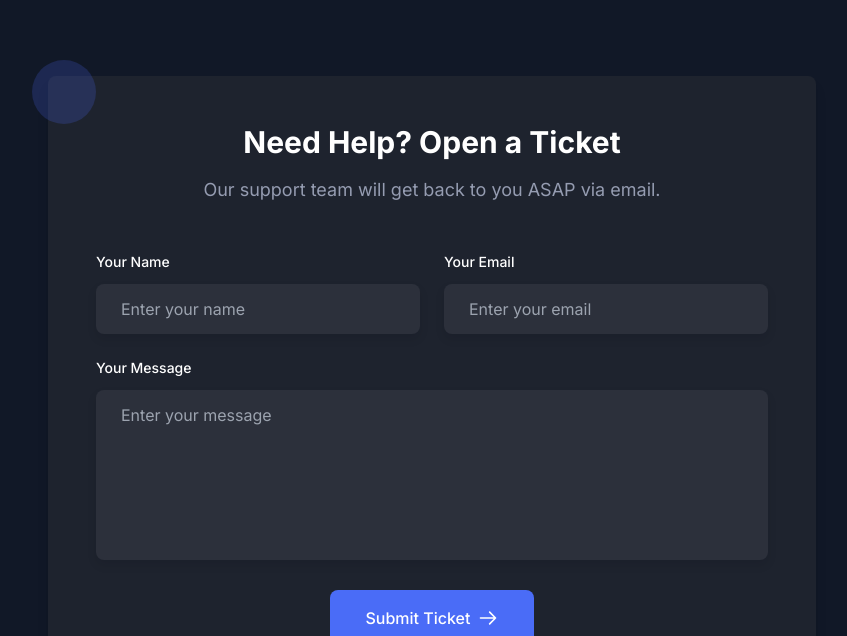
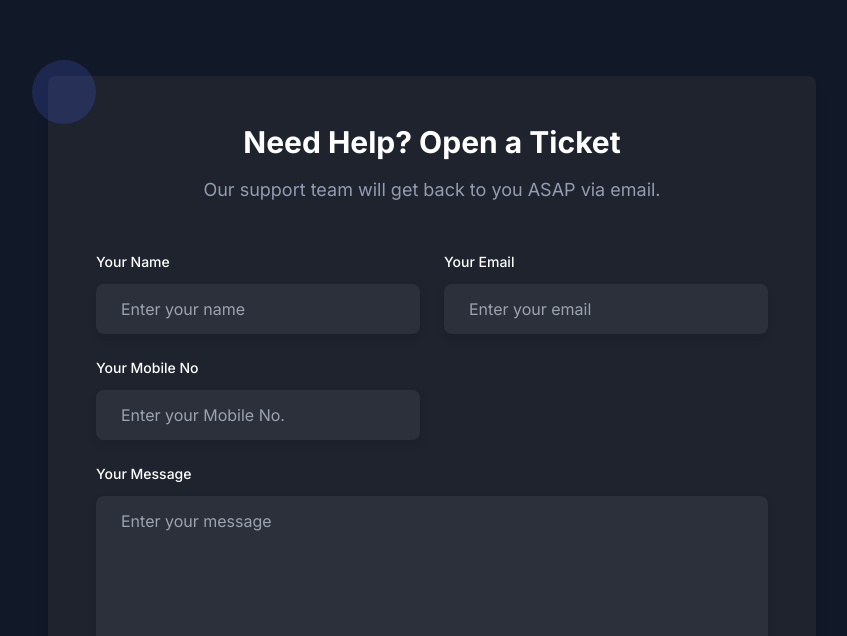
Before and after one commit to Pruthviraj005/Techonsy, a Next.js app: page / in a window 1280 px wide. Shown: the part 2852-3488 px from the top of the page, without its empty margins (208-1055 px from the left). Built offline with nearby package versions, Linux system fonts and the light colour scheme.

Commit message:
contact section updated

```diff
--- a/src/components/Contact/index.tsx
+++ b/src/components/Contact/index.tsx
@@ -5,7 +5,8 @@
   const [formData, setFormData] = useState({
     name: "",
     email: "",
-    message: ""
+    message: "",
+    mobileno: ""
   });
 
   const handleSubmit = (e) => {
@@ -79,6 +80,23 @@
                           required
                         />
                       </div>
+                      <div>
+                        <label
+                          htmlFor="mobileno"
+                          className="mb-3 block text-sm font-medium text-dark dark:text-white"
+                        >
+                          Your Mobile No
+                        </label>
+                        <input
+                          type="number"
+                          id="mobileno"
+                          value={formData.mobileno}
+                          onChange={(e) => setFormData({...formData, mobileno: e.target.value})}
+                          placeholder="Enter your Mobile No."
+                          className="w-full rounded-lg border border-transparent bg-[#f8f8f8] px-6 py-3 text-base text-body-color outline-none focus:border-primary focus:shadow-input dark:border-transparent dark:bg-[#2C303B] dark:text-body-color-dark dark:shadow-two dark:focus:border-primary dark:focus:shadow-none transition-all duration-300"
+                          required
+                        />
+                      </div>
                     </div>
 
                     {/* Message Input */}
```
